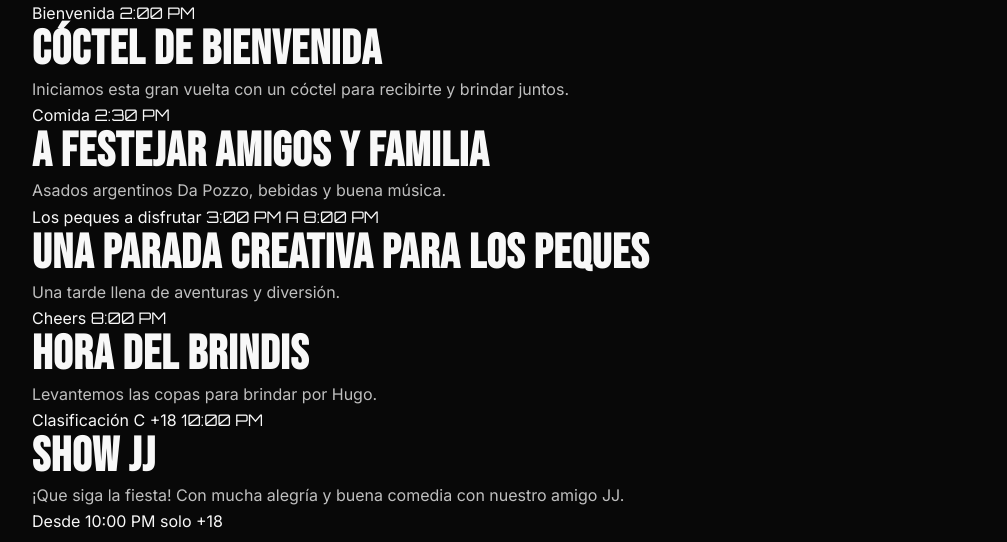
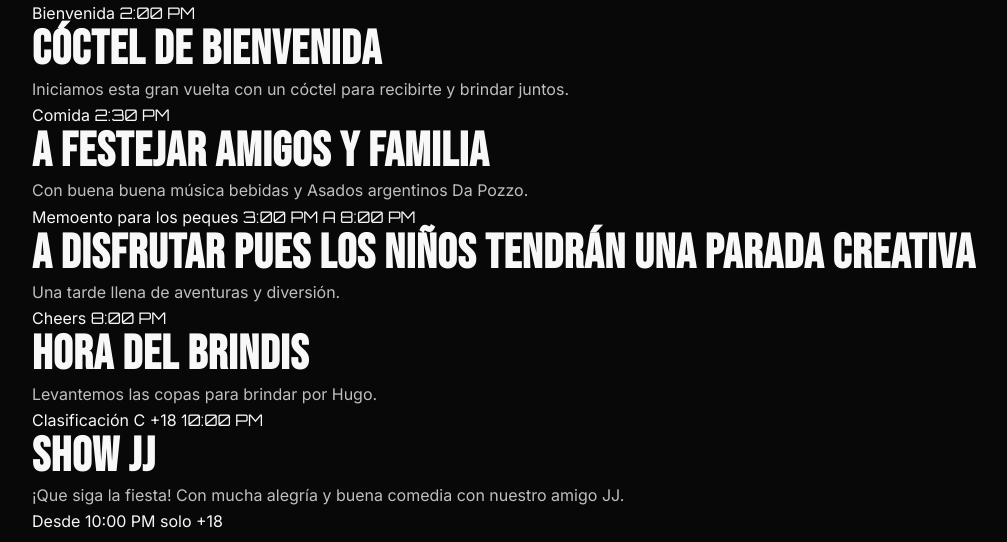
Before and after one commit to ariadnacerisier-ai/hugo-garces-50-C, a website built with Vite: page index.html in a window 1280 px wide. Shown: the part 6678-7220 px from the top of the page, without its empty margins (0-1007 px from the left). Built offline with nearby package versions, Linux system fonts and the light colour scheme.

Commit message:
Revise timeline descriptions and titles

```diff
--- a/index.html
+++ b/index.html
@@ -261,7 +261,7 @@
                   <span class="timeline-time">2:30 PM</span>
                   <h3 class="timeline-title">A festejar amigos y familia</h3>
                   <p class="timeline-description">
-                    Asados argentinos Da Pozzo, bebidas y buena música.
+                    Con buena buena música bebidas y Asados argentinos Da Pozzo.
                   </p>
                 </div>
                 <span class="timeline-node" aria-hidden="true"></span>
@@ -269,9 +269,9 @@
 
               <article class="timeline-item">
                 <div class="timeline-card">
-                  <span class="timeline-lap">Los peques a disfrutar</span>
+                  <span class="timeline-lap">Memoento para los peques</span>
                   <span class="timeline-time">3:00 PM a 8:00 PM</span>
-                  <h3 class="timeline-title">Una parada creativa para los peques</h3>
+                  <h3 class="timeline-title">A disfrutar pues los niños tendrán una parada creativa</h3>
                   <p class="timeline-description">
                     Una tarde llena de aventuras y diversión.
                   </p>
```
